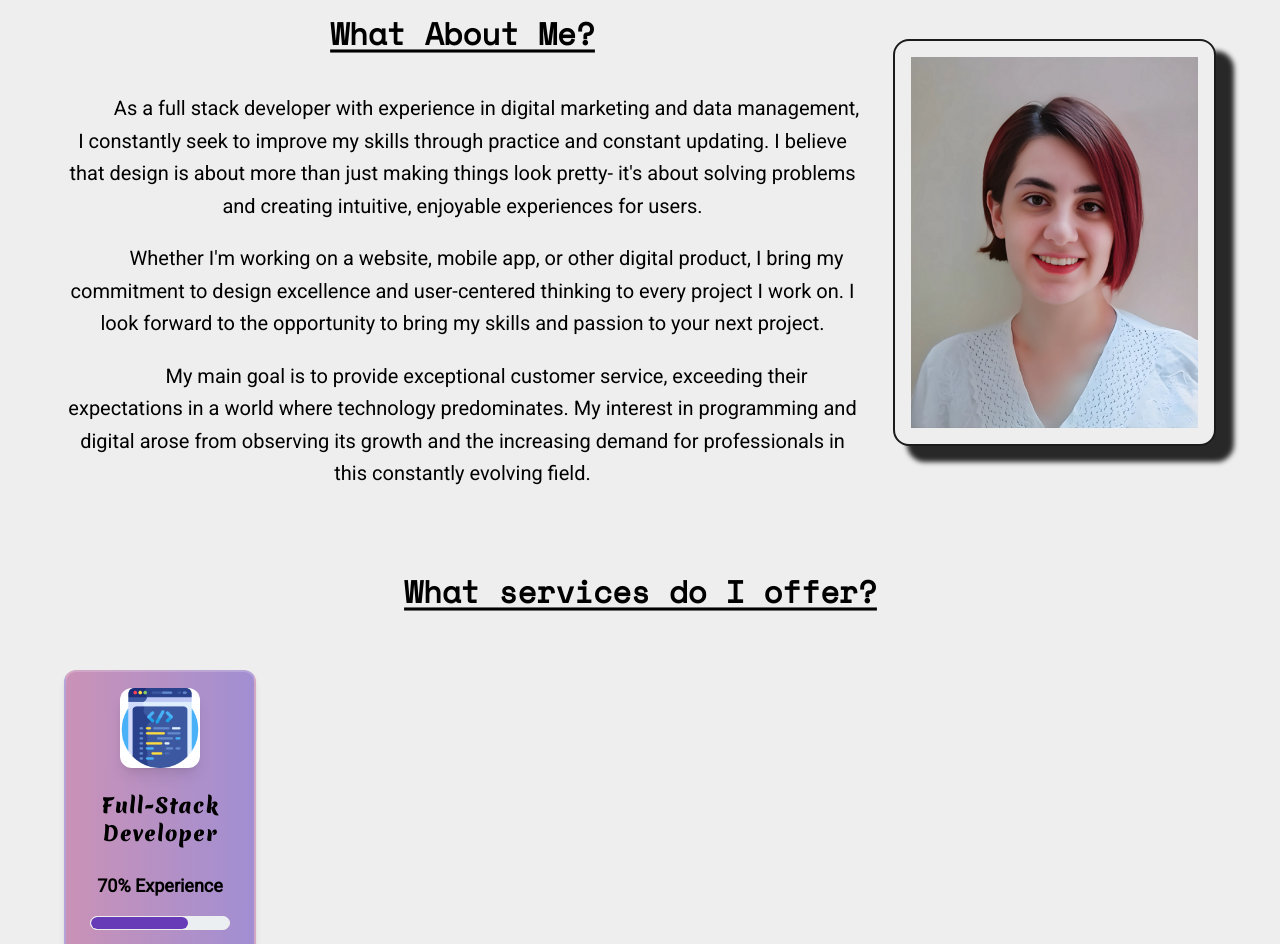
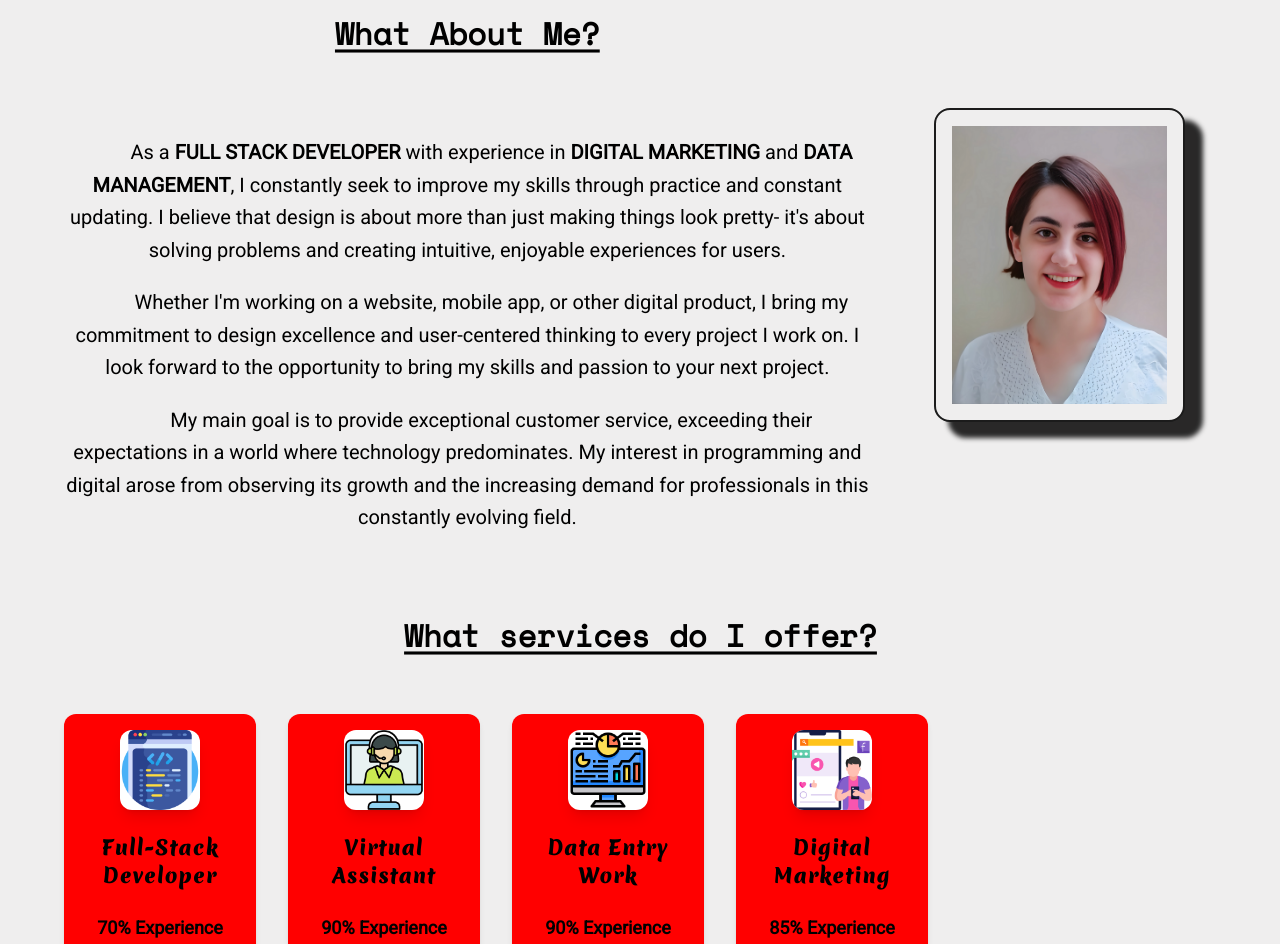
Before and after one commit to YasaminAfshar/Developer-Portfolio, a Next.js app: page /about in a window 1280 px wide. Shown: the part 340-1284 px from the top of the page. Built offline with nearby package versions, Linux system fonts and the light colour scheme.

Commit message:
Updated Portfolio

```diff
--- a/src/pages/about.js
+++ b/src/pages/about.js
@@ -2,11 +2,11 @@ import Head from "next/head";
 import React from "react";
 import Image from "next/image";
 import "animate.css";
-import { motion } from "framer-motion";
 import { Rowdies, Roboto, Space_Mono } from "next/font/google";
 import Layout from "@/components/Layout";
 import ServiceCard from "@/subComponents/ServiceCard";
 import profileImage from "../../public/images/profile/perfil3.png";
+
 
 /* -------------------------- CODE FOR FONTS GOOGLE ------------------------- */
 
@@ -30,6 +30,7 @@ const space = Space_Mono({
 
 
 const About = () => {
+
   return (
     <>
       <Head>
@@ -42,28 +43,30 @@ const About = () => {
       <main className="flex w-full flex-col items-center justify-center">
         <Layout className="pt-16 pb-20">
           <h1
-            className={`${rowdies.variable} font-rowdies w-auto mx-auto text-black text-8xl text-center font-medium tracking-wider cursor-default overflow-hidden titleShadow animate__animated animate__fadeInUp animate__slower animate__delay-1s`}
+            className={`${rowdies.variable} font-rowdies w-auto mx-auto text-black text-8xl text-center font-medium tracking-wider cursor-default overflow-hidden titleShadow animate__animated animate__fadeInDown animate__slower animate__delay-1s`}
           >
             Passion Fuels Purpose!
           </h1>
           <div className="flex justify-center items-center mt-14">
             <div className="flex flex-col gap-16 w-full">
               <div className="mx-auto w-full h-full flex gap-8 justify-between items-center">
-                <div>
+                <div className="w-auto h-auto mx-auto">
                   <h3
-                    className={`${space.variable} font-space font-extrabold text-black text-3xl text-center p-5 underline underline-offset-4 mx-auto animate__animated animate__pulse animate_slower animate__delay-2s animate__infinite overflow-hidden`}
+                    className={`${space.variable} font-space font-extrabold text-black text-3xl text-center p-5 underline underline-offset-4 mx-auto mb-16 animate__animated animate__pulse animate_slower animate__delay-2s animate__infinite overflow-hidden`}
                   >
                     What About Me?
                   </h3>
                   <p
                     className={`${roboto.variable} font-roboto text-xl text-black font-medium text-center indent-12 leading-relaxed mt-5 `}
                   >
-                    As a full stack developer with experience in digital
-                    marketing and data management, I constantly seek to improve
-                    my skills through practice and constant updating. I believe
-                    that design is about more than just making things look
-                    pretty- it's about solving problems and creating intuitive,
-                    enjoyable experiences for users.
+                    As a <span className="font-bold">FULL STACK DEVELOPER</span>{" "}
+                    with experience in{" "}
+                    <span className="font-bold">DIGITAL MARKETING</span> and{" "}
+                    <span className="font-bold">DATA MANAGEMENT</span>, I
+                    constantly seek to improve my skills through practice and
+                    constant updating. I believe that design is about more than
+                    just making things look pretty- it's about solving problems
+                    and creating intuitive, enjoyable experiences for users.
                   </p>
                   <p
                     className={`${roboto.variable} font-roboto text-xl text-black font-medium text-center indent-12 leading-relaxed mt-5 `}
@@ -84,22 +87,14 @@ const About = () => {
                     professionals in this constantly evolving field.
                   </p>
                 </div>
-                <div className="w-full h-max mx-auto flex justify-center">
+                <div className="w-full h-auto flex justify-center">
                   <Image
                       src={profileImage}
                       alt="Profile image of Yasmin Afsharinejad"
-                    className="relative w-w-3/5 h-auto rounded-2xl border-2 border-solid border-dark bg-light p-4 profileImage cursor-grabbing"
+                      className="relative w-[80%] mx-auto h-auto rounded-2xl border-2 border-solid border-dark bg-light p-4 profileImage"
                     />
                 </div>
               </div>
-              <div className="flex items-center gap-16">
-                {/* <div className="w-full h-max mx-auto flex justify-center ">
-                  <Image
-                    src={profileImage}
-                    alt="Profile image of Yasmin Afsharinejad"
-                    className="relative w-1/2 h-auto rounded-2xl border-2 border-solid border-dark bg-light p-4 profileImage"
-                  />
-                </div> */}
               <div className="w-full h-auto mx-auto flex flex-col justify-center">
                 <h3
                   className={`${space.variable} font-space font-extrabold text-black text-3xl text-center p-5 mx-auto underline underline-offset-4 animate__animated animate__pulse animate_slower animate__delay-2s animate__infinite overflow-hidden`}
@@ -110,8 +105,6 @@ const About = () => {
               </div>
             </div>
           </div>
-            <div></div>
-          </div>
         </Layout>
       </main>
     </>
--- a/src/styles/globals.css
+++ b/src/styles/globals.css
@@ -22,8 +22,7 @@
 /* ------------------------------- ABOUT CSS ------------------------------- */
 
 .serviceCard {
-    background: linear-gradient(90.21deg, rgba(170, 54, 124, 0.5) -5.91%, rgba(74, 47, 189, 0.5) 111.58%);
-    border: 2px solid rgba(253, 252, 252, 0.2);
+    background: red
 }
 
 .profileImage{
--- a/src/subComponents/ServiceCard.js
+++ b/src/subComponents/ServiceCard.js
@@ -58,7 +58,7 @@ const ServiceCard = () => {
         </CardFooter>
       </Card>
 
-      {/* <Card className="w-48 h-auto flex justify-center items-center serviceCard">
+      <Card className="w-48 h-auto flex justify-center items-center serviceCard">
         <CardHeader floated={false} className="h-auto">
           <Image src={virtual} alt="Services Card" className="w-20 h-20" />
         </CardHeader>
@@ -86,6 +86,7 @@ const ServiceCard = () => {
           />
         </CardFooter>
       </Card>
+
       <Card className="w-48 h-auto flex justify-center items-center serviceCard">
         <CardHeader floated={false} className="h-auto">
           <Image src={data} alt="Services Card" className="w-20 h-20" />
@@ -114,6 +115,7 @@ const ServiceCard = () => {
           />
         </CardFooter>
       </Card>
+
       <Card className="w-48 h-auto flex justify-center items-center serviceCard">
         <CardHeader floated={false} className="h-auto">
           <Image src={marketing} alt="Services Card" className="w-20 h-20" />
@@ -141,20 +143,9 @@ const ServiceCard = () => {
             className="w-full border"
           />
         </CardFooter>
-      </Card> */}
+      </Card>
     </div>
   );
 }
 
 export default ServiceCard
-
-
-
-{/* <div className=" flex flex-col items-center justify-evenly serviceCard rounded-xl w-[14rem] h-72 p-5 ">
-        <Image src={css} alt="Services Card" className="w-20 h-20" />
-        <h3
-          className={`${merienda.variable} font-merienda font-extrabold text-2xl text-center tracking-wider`}
-        >
-          Front-End Developer
-        </h3>
-      </div> */}
```
Lines whose indentation alone changed are shown as unchanged.
